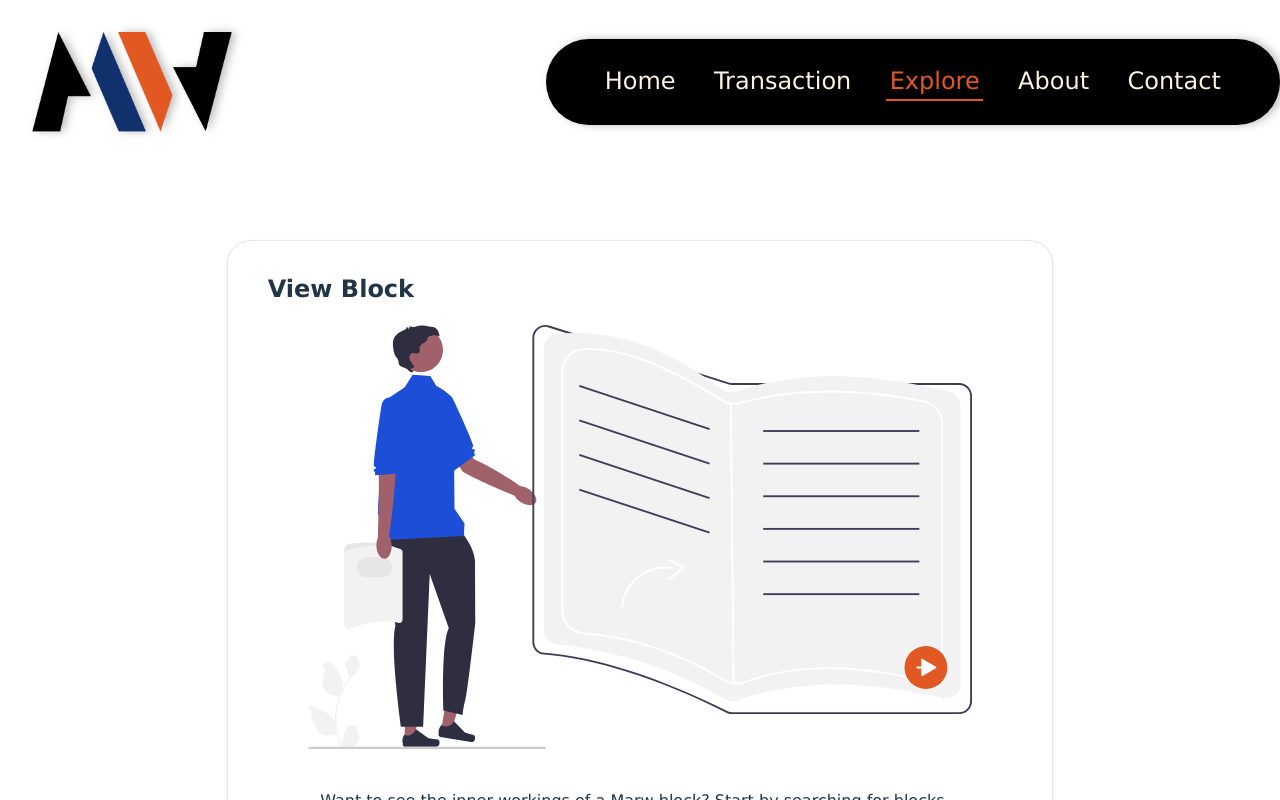
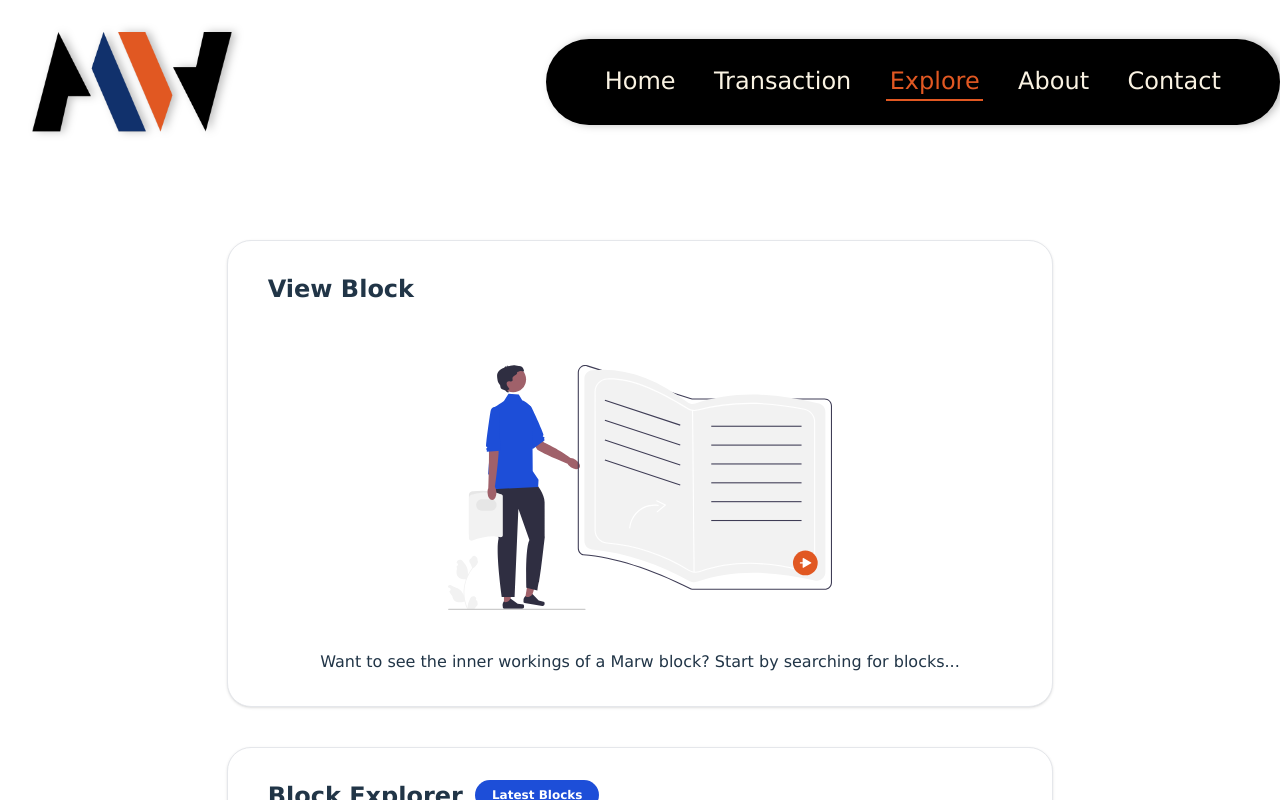
Before and after one commit to rowpacmal/marwcoin, a React (Vite) app in the folder frontend/: page /explore in a window 1280 px wide. Shown: the top 800 px of the page. Built offline with nearby package versions, Linux system fonts and the light colour scheme.

Commit message:
Update block txns poser msg & poster size

```diff
--- a/frontend/src/components/Poster.jsx
+++ b/frontend/src/components/Poster.jsx
@@ -3,7 +3,7 @@ export const Poster = ({ src, message }) => {
 		<div className="flex flex-col items-center">
 			<img
 				src={src}
-				className="mb-10 px-10"
+				className="my-10 max-w-96"
 				alt="Illustration of transaction search"
 			/>
 			<p className="text-md font-normal text-center">{message}</p>
--- a/frontend/src/components/explorer/BlockTransactions.jsx
+++ b/frontend/src/components/explorer/BlockTransactions.jsx
@@ -35,9 +35,7 @@ export const BlockTransactions = ({ block }) => {
 			) : (
 				<Poster
 					src={fileSearchingSvg}
-					message={
-						'Eager to uncover the digital trails? Start by searching for transactions...'
-					}
+					message={`Looks like there's nothing to see here yet...`}
 				/>
 			)}
 		</>
```
